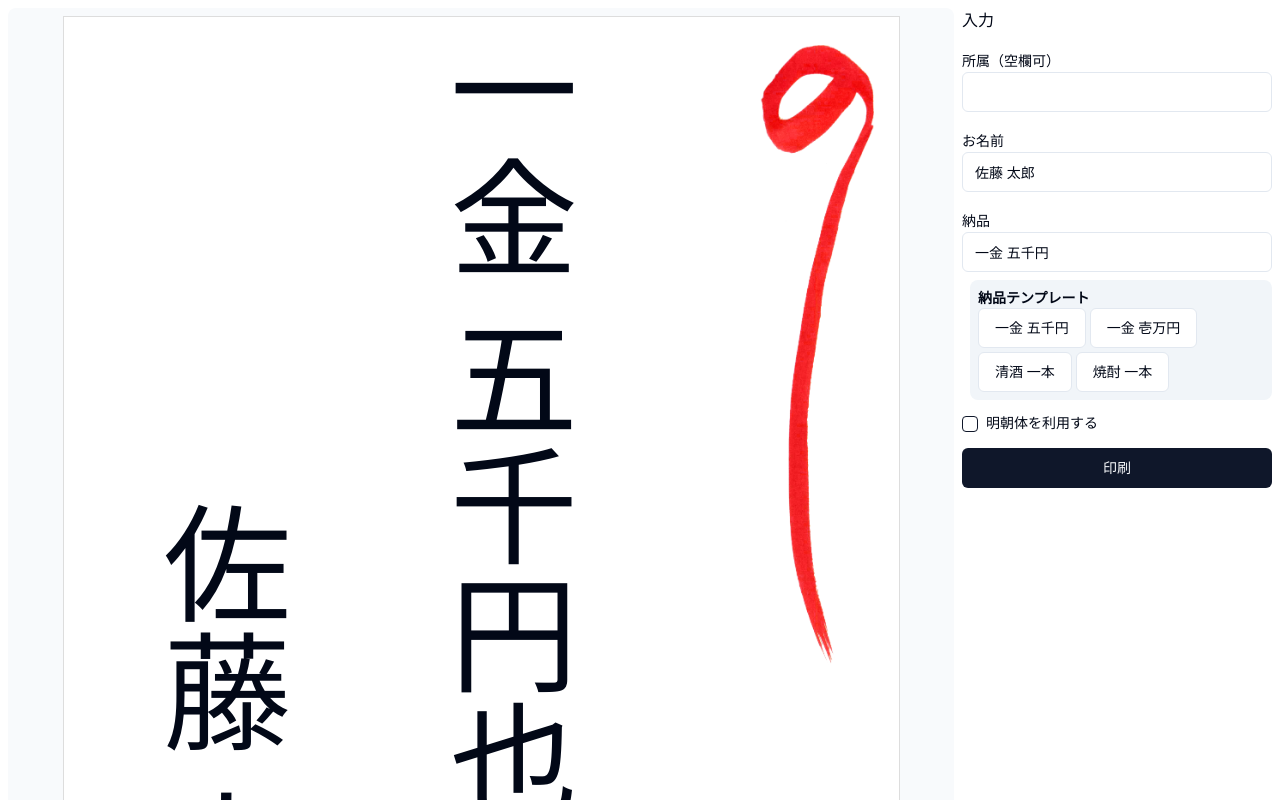
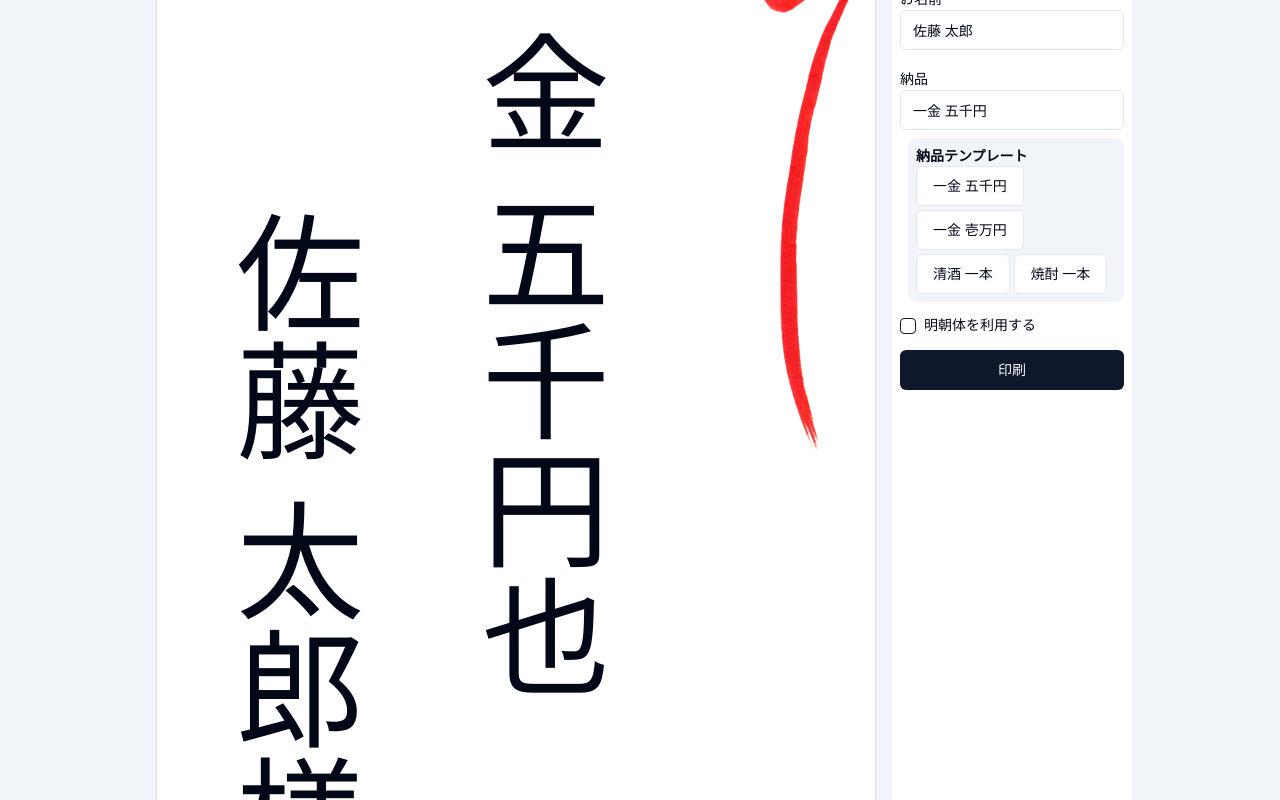
Before and after one commit to Remicck/noshi_generator, a React (Vite) app: page / in a window 1280 px wide. Shown: the top 800 px of the page. Built offline with nearby package versions, Linux system fonts and the light colour scheme; a web font is replaced by a local one.

Commit message:
横幅1100px基準で動くように設定

```diff
--- a/src/App.tsx
+++ b/src/App.tsx
@@ -23,14 +23,15 @@ function App() {
   };
 
   return (
-    <div className="p-2 h-screen">
+    <div className="flex justify-center items-center h-screen bg-slate-100">
+      <div className="p-2 h-[1100px] w-[1000px]">
         <div className="grid grid-cols-4 gap-2 min-h-full">
           {/* Left:: preview */}
-        <div className="col-span-3 flex justify-center items-center rounded-lg bg-slate-50 p-2">
+          <div className="col-span-3 flex justify-center items-center rounded-lg p-2">
             <Preview formValue={formValue} forceMincho={forceMincho} />
           </div>
           {/* Right: Input */}
-        <div className="h-full flex flex-col gap-4">
+          <div className="h-full flex flex-col gap-4 bg-white p-2 rounded-lg">
             <h2>入力</h2>
             <div>
               <Label>所属（空欄可）</Label>
@@ -88,6 +89,7 @@ function App() {
           </div>
         </div>
       </div>
+    </div>
   );
 }
 
--- a/src/components/Preview.module.scss
+++ b/src/components/Preview.module.scss
@@ -1,7 +1,6 @@
 .wrap {
   aspect-ratio: 1 / 1.414;
-  width: 90%;
-
+  width: 100%;
   border: solid 1px #ddd;
 }
 
--- a/src/components/Preview.tsx
+++ b/src/components/Preview.tsx
@@ -28,8 +28,8 @@ export function Preview(props: PreviewProps) {
                 )}
               >
                 <div className="flex flex-col">
-                  <div>{formValue.department}</div>
-                  <div className="pt-10">{formValue.name}</div>
+                  <div className="pb-10">{formValue.department}</div>
+                  <div className="text-right">{formValue.name}</div>
                 </div>
                 <div>様</div>
               </div>
```
Lines whose indentation alone changed are shown as unchanged.
